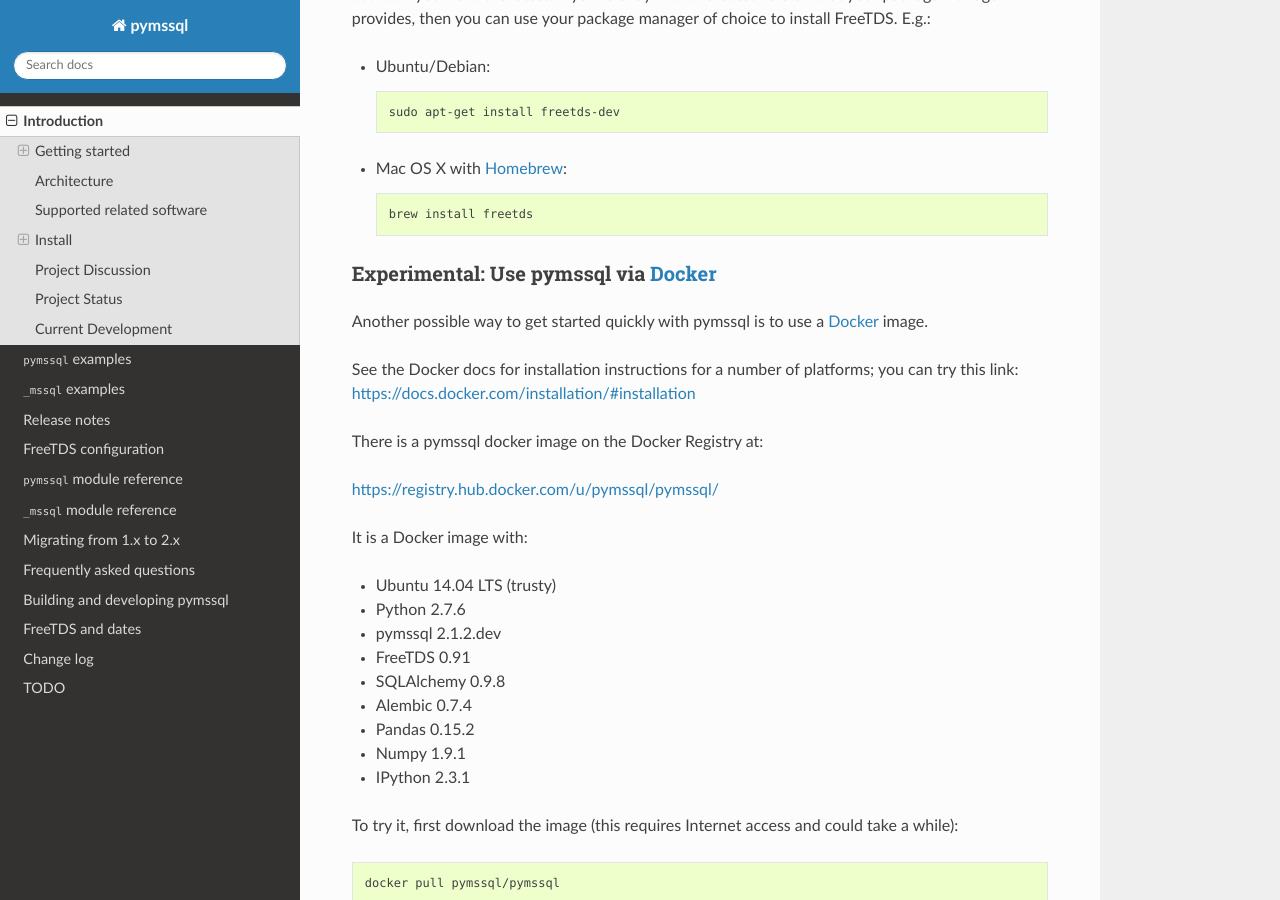
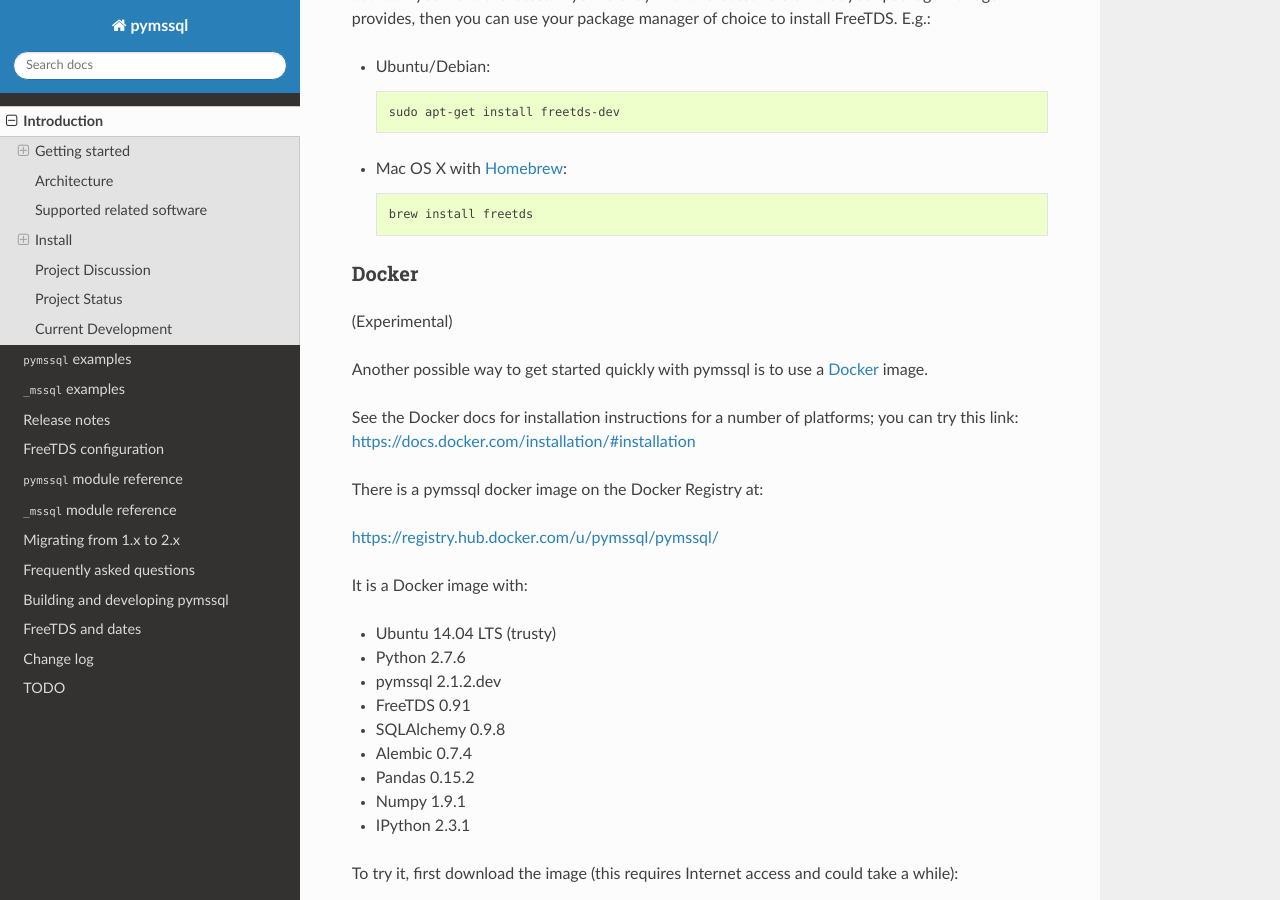
Before and after one commit to pymssql/pymssql, a Sphinx documentation site: the page built from docs/intro.rst, in a window 1280 px wide and 900 px high, scrolled down 421 px. Built offline with Sphinx 7.4.7 and the Read the Docs theme 2.0.0, drawn with Linux system fonts in a browser that asks for light colours.

Commit message:
intro.rst: Small tweaks

```diff
--- a/docs/intro.rst
+++ b/docs/intro.rst
@@ -33,8 +33,10 @@
       brew install freetds
 
 
-Experimental: Use pymssql via `Docker <https://www.docker.com/>`_
------------------------------------------------------------------
+Docker
+------
+
+(Experimental)
 
 Another possible way to get started quickly with pymssql is to use a `Docker
 <https://www.docker.com/>`_ image.
```
